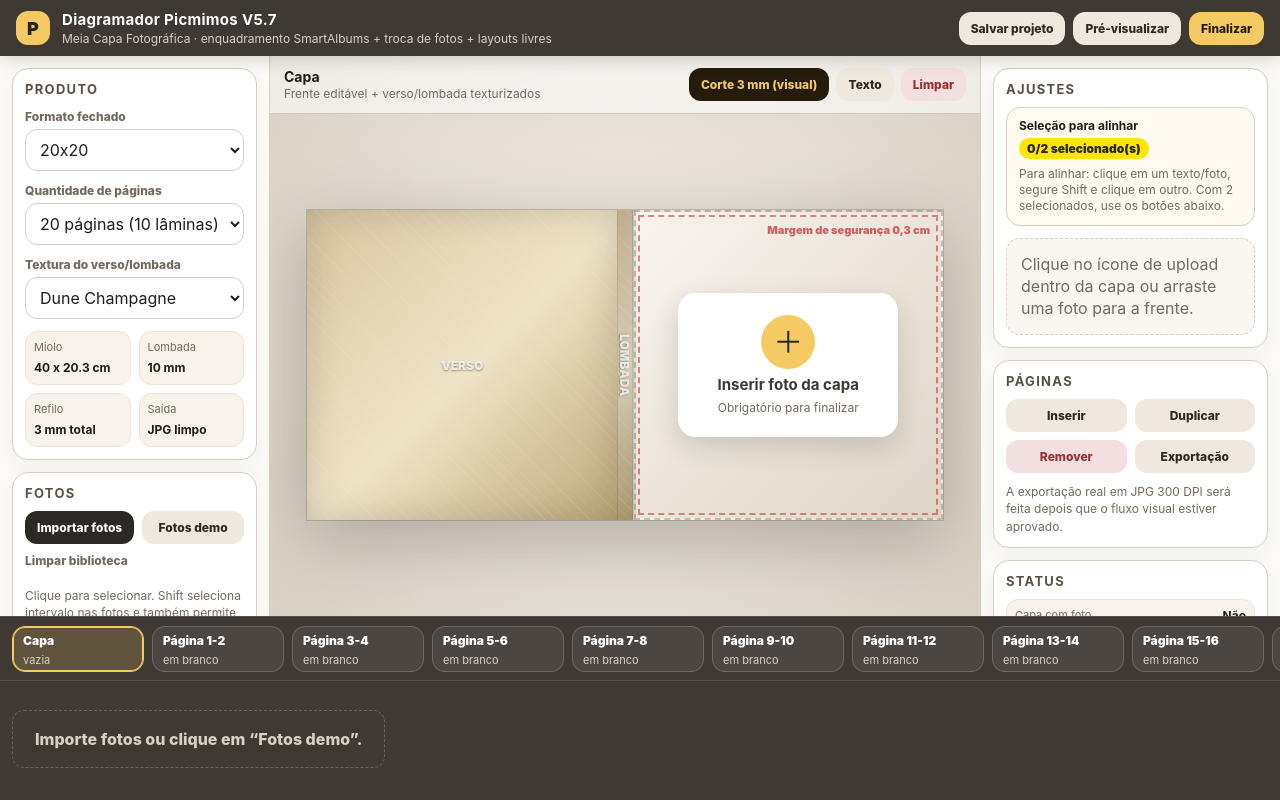
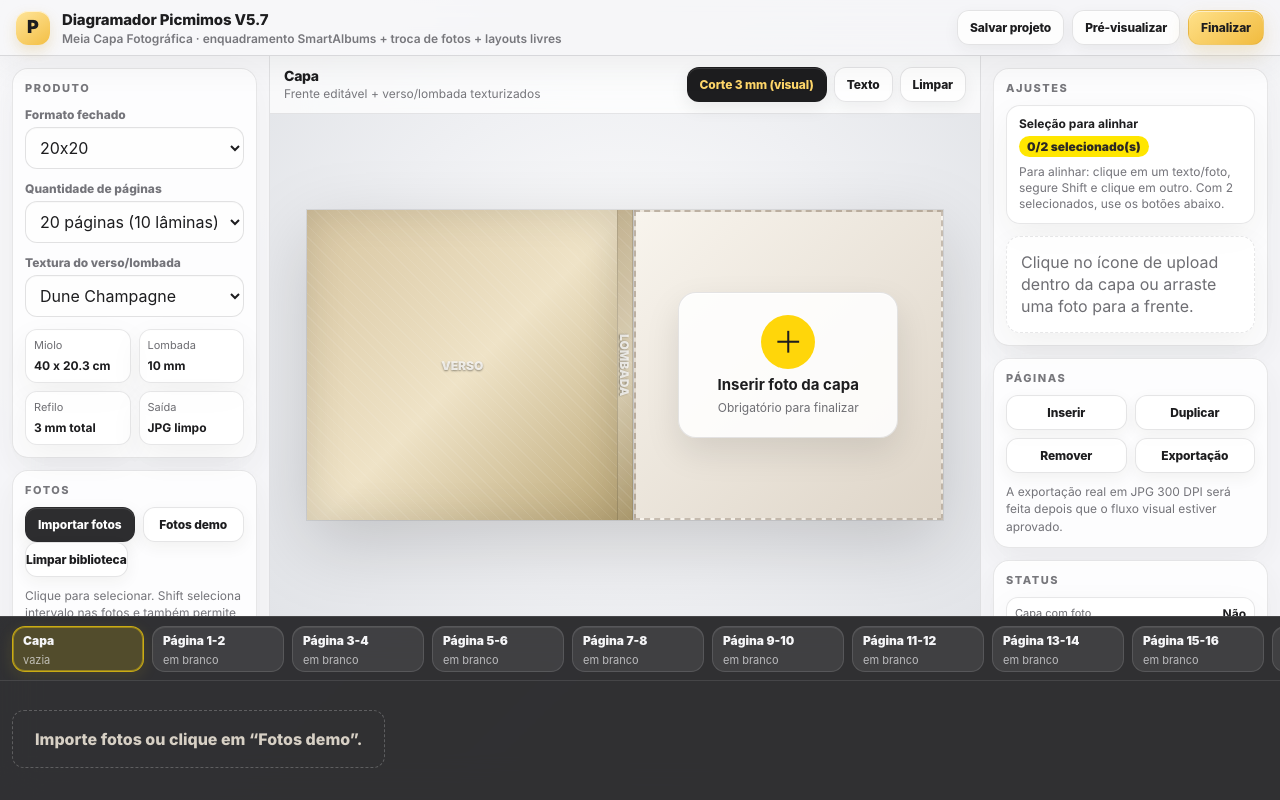
Before and after one commit to robertotadeup/diagramador-picmimos, a React (Vite) app in the folder app/: page / in a window 1280 px wide. Built offline with nearby package versions, Linux system fonts and the light colour scheme.

Commit message:
Add files via upload

```diff
--- a/app/src/styles.css
+++ b/app/src/styles.css
@@ -141,7 +141,7 @@ select:focus, input:focus { border-color: var(--gold); box-shadow: 0 0 0 3px rgb
   background: linear-gradient(135deg, #f8f4ed, #ded5c8);
   color: #7c7064; font-weight: 900; border: 2px dashed rgba(120,100,80,.35);
 }
-.cover-safe, .spread-safe { position: absolute; inset: 1.5%; border: 2px dashed rgba(202,55,55,.58); z-index: 6; pointer-events: none; color: rgba(202,55,55,.78); font-size: 11px; font-weight: 900; display: flex; align-items: flex-start; justify-content: flex-end; padding: 6px; }
+.cover-safe, .spread-safe { position: absolute; inset: 1.5%; border: 2px dashed rgba(202,55,55,.58); z-index: 82; pointer-events: none; color: rgba(202,55,55,.78); font-size: 11px; font-weight: 900; display: flex; align-items: flex-start; justify-content: flex-end; padding: 6px; }
 
 .spread-layout { background: #fff; display: block; }
 .spread-layout::before {
@@ -231,7 +231,7 @@ select:focus, input:focus { border-color: var(--gold); box-shadow: 0 0 0 3px rgb
   padding: 20px;
   background: linear-gradient(135deg, #f8f4ed, #ded5c8);
   border: 2px dashed rgba(120,100,80,.38);
-  z-index: 4;
+  z-index: 84;
 }
 
 .cover-upload-button,
@@ -670,7 +670,7 @@ select:focus, input:focus { border-color: var(--gold); box-shadow: 0 0 0 3px rgb
 .page-middle-guide {
   position: absolute;
   pointer-events: none;
-  z-index: 5;
+  z-index: 81;
   opacity: .28;
 }
 
@@ -744,3 +744,280 @@ select:focus, input:focus { border-color: var(--gold); box-shadow: 0 0 0 3px rgb
   display: block;
   filter: saturate(.9);
 }
+
+/* =========================================================
+   TESTE VISUAL — Apple-like / Premium clean
+   Somente visual. Não altera posições, fluxo ou funcionalidades.
+   ========================================================= */
+:root {
+  --bg: #f5f5f7;
+  --panel: rgba(250, 250, 252, .92);
+  --panel-2: rgba(255, 255, 255, .88);
+  --line: rgba(60, 60, 67, .14);
+  --ink: #1d1d1f;
+  --muted: #6e6e73;
+  --gold: #c99a2e;
+  --gold-2: #ffd76a;
+  --danger: #c62828;
+  --success: #1b7f4b;
+  font-family: -apple-system, BlinkMacSystemFont, "SF Pro Display", "SF Pro Text", Inter, "Segoe UI", sans-serif;
+}
+
+body {
+  color: var(--ink);
+  background:
+    radial-gradient(circle at 18% 8%, rgba(255,255,255,.96), transparent 34%),
+    linear-gradient(135deg, #f7f7f8 0%, #ebecef 100%);
+  -webkit-font-smoothing: antialiased;
+  text-rendering: geometricPrecision;
+}
+
+.topbar {
+  background: rgba(246, 246, 248, .86);
+  color: var(--ink);
+  border-bottom: 1px solid rgba(60, 60, 67, .16);
+  box-shadow: 0 10px 34px rgba(0,0,0,.06);
+  backdrop-filter: blur(22px) saturate(1.25);
+  -webkit-backdrop-filter: blur(22px) saturate(1.25);
+}
+
+.logo {
+  background: linear-gradient(145deg, #ffe59a, #f3bf45);
+  color: #1d1d1f;
+  box-shadow: inset 0 1px 0 rgba(255,255,255,.65), 0 6px 14px rgba(201,154,46,.22);
+}
+
+.brand strong {
+  color: #1d1d1f;
+  font-weight: 820;
+  letter-spacing: -.01em;
+}
+
+.brand span {
+  color: #77777c;
+  font-weight: 560;
+}
+
+.left-panel,
+.right-panel {
+  background: rgba(247, 247, 249, .82);
+  border-color: rgba(60, 60, 67, .12);
+  backdrop-filter: blur(18px);
+  -webkit-backdrop-filter: blur(18px);
+}
+
+.panel-card,
+.alignment-box,
+.selection-help,
+.empty-state,
+.file-list,
+.warning-box,
+.success-box,
+.spec-grid div,
+.status-list li {
+  background: rgba(255,255,255,.78);
+  border-color: rgba(60, 60, 67, .12);
+  box-shadow: 0 12px 34px rgba(0,0,0,.055), inset 0 1px 0 rgba(255,255,255,.65);
+}
+
+.panel-card h3 {
+  color: #77777c;
+  font-size: 11px;
+  letter-spacing: .14em;
+  font-weight: 820;
+}
+
+.panel-card label,
+.hint,
+.modal-card p,
+.selection-help p,
+.text-controls small {
+  color: #74747a;
+}
+
+select,
+input[type="text"] {
+  background: rgba(255,255,255,.92);
+  border-color: rgba(60, 60, 67, .15);
+  color: #1d1d1f;
+  box-shadow: inset 0 1px 1px rgba(0,0,0,.025);
+}
+
+select:focus,
+input:focus {
+  border-color: rgba(201,154,46,.72);
+  box-shadow: 0 0 0 4px rgba(255,215,106,.28), inset 0 1px 1px rgba(0,0,0,.025);
+}
+
+.btn {
+  background: rgba(29,29,31,.92);
+  color: #fff;
+  border: 1px solid rgba(29,29,31,.08);
+  box-shadow: 0 6px 18px rgba(0,0,0,.08), inset 0 1px 0 rgba(255,255,255,.12);
+  font-weight: 760;
+  letter-spacing: -.01em;
+}
+
+.btn:hover {
+  box-shadow: 0 10px 24px rgba(0,0,0,.12), inset 0 1px 0 rgba(255,255,255,.12);
+}
+
+.btn.secondary,
+.btn.danger,
+.btn.ghost,
+.gap-control,
+.thumb-nav,
+.cover-change-button {
+  background: rgba(255,255,255,.76);
+  color: #1d1d1f;
+  border: 1px solid rgba(60,60,67,.13);
+  box-shadow: 0 5px 16px rgba(0,0,0,.055), inset 0 1px 0 rgba(255,255,255,.7);
+}
+
+.btn.warning {
+  background: linear-gradient(145deg, #ffe18a, #f1bb3f);
+  color: #1d1d1f;
+  border-color: rgba(180,130,25,.18);
+  box-shadow: 0 8px 20px rgba(201,154,46,.22), inset 0 1px 0 rgba(255,255,255,.55);
+}
+
+.btn.active {
+  background: #1d1d1f;
+  color: #ffd76a;
+}
+
+.workspace {
+  background:
+    radial-gradient(circle at center, rgba(255,255,255,.92) 0%, rgba(239,240,243,.96) 55%, rgba(226,228,232,1) 100%);
+}
+
+.workspace-toolbar {
+  background: rgba(255,255,255,.76);
+  border-bottom-color: rgba(60,60,67,.12);
+  backdrop-filter: blur(22px) saturate(1.2);
+  -webkit-backdrop-filter: blur(22px) saturate(1.2);
+}
+
+.workspace-toolbar strong {
+  color: #1d1d1f;
+  font-weight: 820;
+  letter-spacing: -.02em;
+}
+
+.workspace-toolbar span {
+  color: #77777c;
+}
+
+.stage {
+  box-shadow: 0 24px 70px rgba(0,0,0,.18), 0 0 0 1px rgba(0,0,0,.08);
+}
+
+.frame-crop {
+  background: #f2f2f4;
+  box-shadow: 0 8px 24px rgba(0,0,0,.10);
+}
+
+.frame.selected {
+  outline-color: #ffd60a !important;
+}
+
+.frame-transform-handle,
+.text-resize-handle,
+.text-drag-layer,
+.frame-move-label {
+  background: #ffd60a;
+  border-color: rgba(29,29,31,.72);
+  color: #1d1d1f;
+  box-shadow: 0 6px 16px rgba(0,0,0,.18), inset 0 1px 0 rgba(255,255,255,.58);
+}
+
+.frame-swap-handle {
+  background: rgba(29,29,31,.52);
+  border-color: rgba(255,255,255,.75);
+  box-shadow: 0 8px 20px rgba(0,0,0,.16);
+}
+
+.frame-swap-handle:hover {
+  background: rgba(29,29,31,.72);
+}
+
+.filmstrip {
+  background: rgba(32, 32, 34, .92);
+  border-top-color: rgba(255,255,255,.10);
+  backdrop-filter: blur(18px) saturate(1.18);
+  -webkit-backdrop-filter: blur(18px) saturate(1.18);
+}
+
+.spread-strip {
+  border-bottom-color: rgba(255,255,255,.10);
+}
+
+.thumb-nav {
+  color: #f5f5f7;
+  background: rgba(255,255,255,.08);
+  border-color: rgba(255,255,255,.12);
+  box-shadow: inset 0 1px 0 rgba(255,255,255,.08);
+}
+
+.thumb-nav small {
+  color: rgba(245,245,247,.68);
+}
+
+.thumb-nav.on {
+  background: rgba(255,214,10,.16);
+  border-color: rgba(255,214,10,.7);
+  box-shadow: inset 0 0 0 1px rgba(255,214,10,.4), 0 4px 16px rgba(255,214,10,.10);
+}
+
+.photo-tile {
+  background: #111113;
+  border-color: rgba(255,255,255,.18);
+  box-shadow: 0 4px 14px rgba(0,0,0,.18);
+}
+
+.photo-tile.selected {
+  border-color: #ffd60a;
+  box-shadow: 0 0 0 3px rgba(255,214,10,.28), 0 6px 18px rgba(0,0,0,.22);
+}
+
+.photo-index,
+.photo-tile b,
+.photo-tile small,
+.page-label {
+  backdrop-filter: blur(12px);
+  -webkit-backdrop-filter: blur(12px);
+}
+
+.photo-index {
+  background: rgba(255,255,255,.88);
+}
+
+.photo-tile b {
+  background: #ffd60a;
+}
+
+.modal-card {
+  background: rgba(255,255,255,.92);
+  border: 1px solid rgba(60,60,67,.12);
+  box-shadow: 0 30px 90px rgba(0,0,0,.22), inset 0 1px 0 rgba(255,255,255,.65);
+  backdrop-filter: blur(22px) saturate(1.2);
+  -webkit-backdrop-filter: blur(22px) saturate(1.2);
+}
+
+.cover-back,
+.cover-spine {
+  box-shadow: inset 0 0 42px rgba(0,0,0,.12);
+}
+
+.cover-upload-button,
+.cover-selected-button {
+  background: rgba(255,255,255,.86);
+  color: #1d1d1f;
+  border: 1px solid rgba(60,60,67,.13);
+  box-shadow: 0 14px 34px rgba(0,0,0,.10), inset 0 1px 0 rgba(255,255,255,.75);
+}
+
+.cover-upload-button span {
+  background: #ffd60a;
+  color: #1d1d1f;
+}
```
